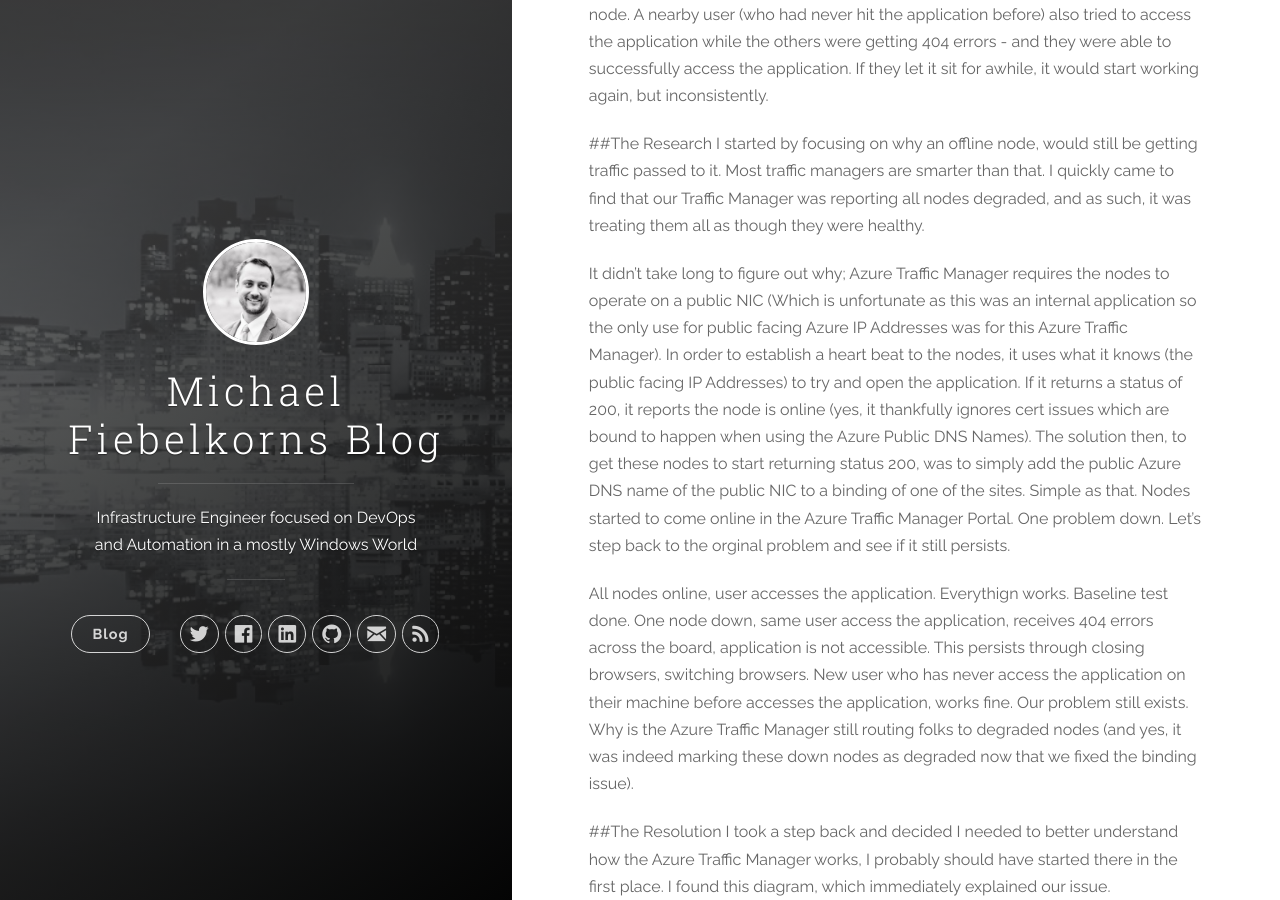
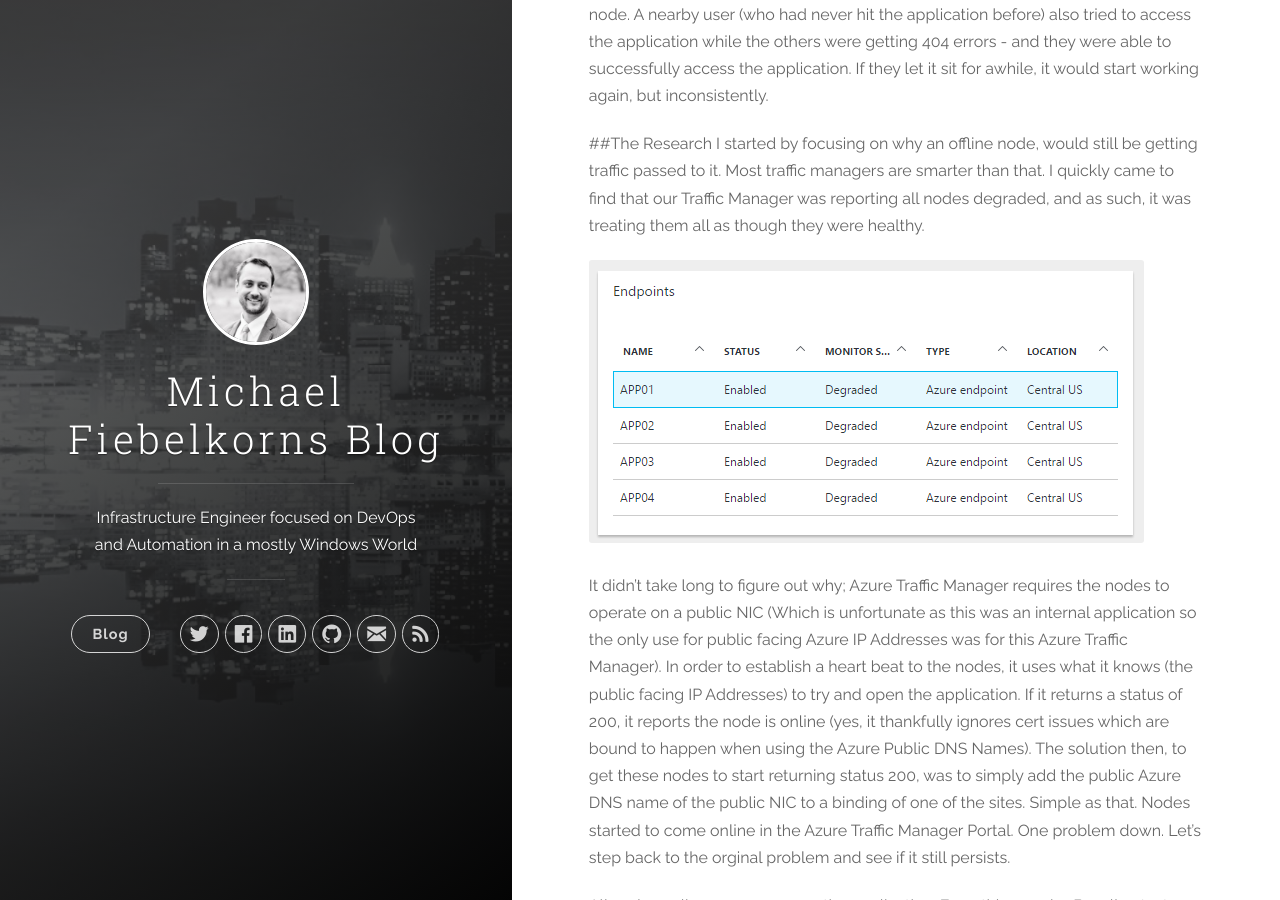
Before and after one commit to mfiebelkorn/mfiebelkorn.github.io, a Jekyll site: the page built from _posts/2016-11-04-Common-Azure-Traffic-Manager-Misconception.markdown, in a window 1280 px wide and 900 px high, scrolled down 835 px. Built offline with Jekyll 4.4.1, drawn with Linux system fonts in a browser that asks for light colours; nearby versions of some CDN libraries.

Commit message:
Update 2016-11-04-Common-Azure-Traffic-Manager-Misconception.markdown

```diff
--- a/_posts/2016-11-04-Common-Azure-Traffic-Manager-Misconception.markdown
+++ b/_posts/2016-11-04-Common-Azure-Traffic-Manager-Misconception.markdown
@@ -15,6 +15,8 @@ Not long after implemeting Azure traffic manager, the performance team was peppe
 
 ##The Research
 I started by focusing on why an offline node, would still be getting traffic passed to it. Most traffic managers are smarter than that. I quickly came to find that our Traffic Manager was reporting all nodes degraded, and as such, it was treating them all as though they were healthy.
+
+![downNodes](/images/downNodes.PNG)
 
 It didn't take long to figure out why; Azure Traffic Manager requires the nodes to operate on a public NIC (Which is unfortunate as this was an internal application so the only use for public facing Azure IP Addresses was for this Azure Traffic Manager). In order to establish a heart beat to the nodes, it uses what it knows (the public facing IP Addresses) to try and open the application. If it returns a status of 200, it reports the node is online (yes, it thankfully ignores cert issues which are bound to happen when using the Azure Public DNS Names). The solution then, to get these nodes to start returning status 200, was to simply add the public Azure DNS name of the public NIC to a binding of one of the sites. Simple as that. Nodes started to come online in the Azure Traffic Manager Portal. One problem down. Let's step back to the orginal problem and see if it still persists.
 
```
